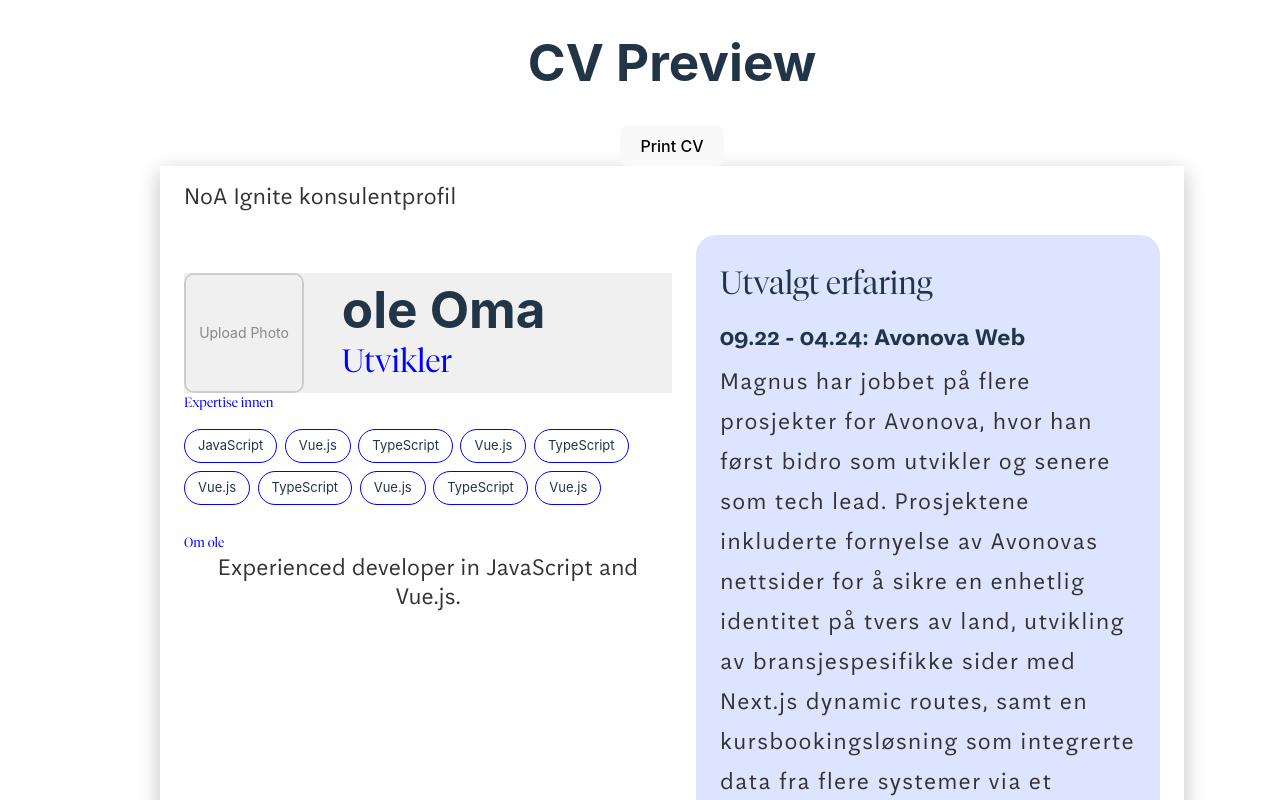
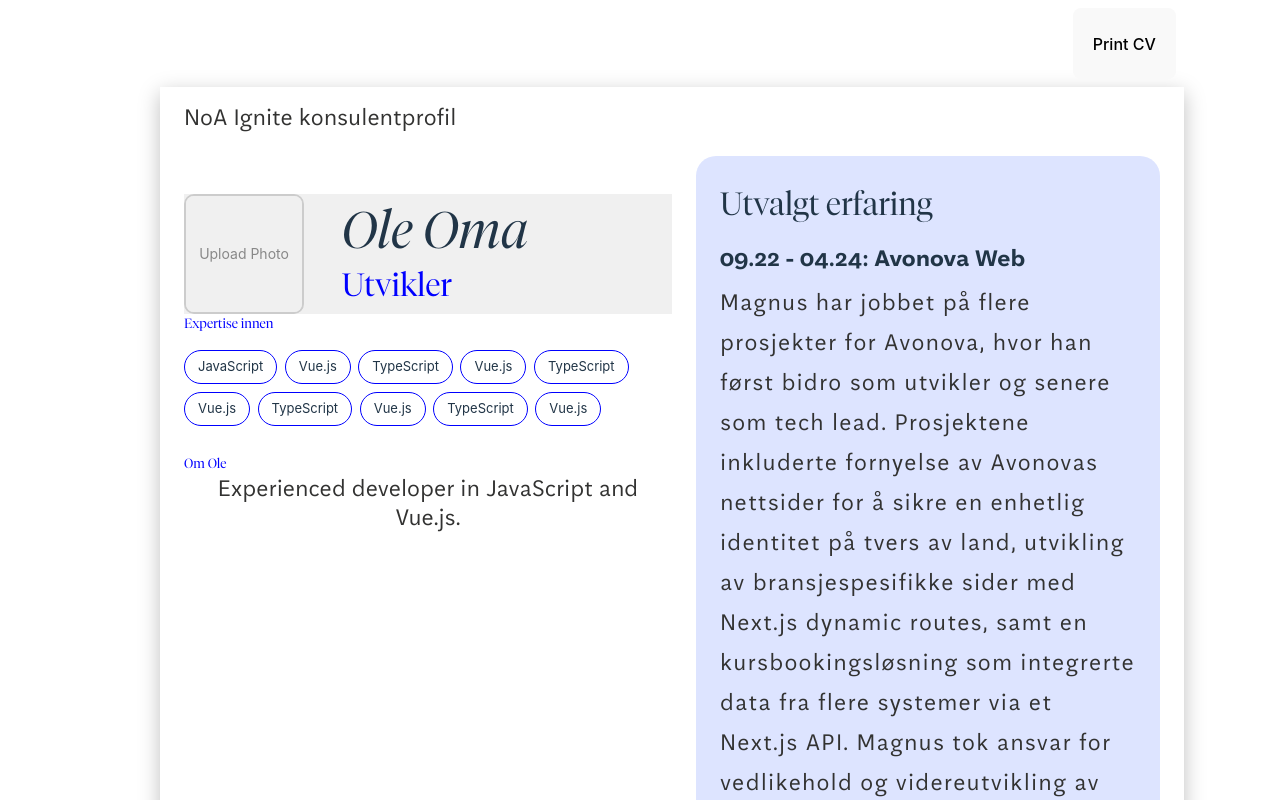
Before and after one commit to thenorthalliance/OnePagerCV, a Vue app: page / in a window 1280 px wide. Shown: the top 800 px of the page. Built offline with nearby package versions, Linux system fonts and the light colour scheme.

Commit message:
edit titel and print-button of web-page

```diff
--- a/src/App.vue
+++ b/src/App.vue
@@ -4,7 +4,7 @@ import { ProfileToRender } from './types';
 
 // Define a dummy ProfileToRender object
 const profileToRender: ProfileToRender = {
-  firstName: 'ole',
+  firstName: 'Ole',
   lastName: 'Oma',
   profilePicture: { src: 'https://via.placeholder.com/100', alt: 'Magnus Oma' },
   birthYear: 1990,
--- a/src/components/AboutColumn/AboutColumn.vue
+++ b/src/components/AboutColumn/AboutColumn.vue
@@ -23,8 +23,8 @@
       <p>{{ profile.bio }}</p>
 
       <div>
-          <span>f. {{ profile.birthYear }}</span>
-          <span>{{ profile.placeOfResidence }}</span>
+        <span>f. {{ profile.birthYear }}</span>
+        <span>{{ profile.placeOfResidence }}</span>
       </div>
     </div>
   </div>
--- a/src/components/Preview.vue
+++ b/src/components/Preview.vue
@@ -1,7 +1,9 @@
 <template>
   <div>
-    <h1>CV Preview</h1>
-    <button @click="exportToPDF">Print CV</button>
+    <div class="page-header">
+      <h1 class="tool-name">CV1P</h1>
+      <button @click="exportToPDF">Print CV</button>
+    </div>
 
     <!-- This is the preview of the CV -->
     <div id="layout" ref="cvPreview">
@@ -65,6 +67,19 @@ const exportToPDF = () => {
   background: var(--White, #FFF);
   box-shadow: 0px 6px 20px 0px rgba(0, 0, 0, 0.25);
 }
+.page-header {
+  display: flex;
+  justify-content: space-between;
+  width: 80vw;
+  padding: 0.5rem;
+}
+.tool-name {
+  font-family: NoAAftenScreenBold;
+  color: white;
+  font-size: 2rem;
+  text-align: center;
+  margin: 2rem 0 0 0;
+}
 .header{
   align-self: flex-start;
 }
--- a/src/style.css
+++ b/src/style.css
@@ -36,8 +36,9 @@ body {
 }
 
 h1 {
-  font-size: 3.2em;
-  line-height: 1.1;
+  font-family: TiemposFineLightItalic;
+  font-size: 3.2rem;
+  line-height: normal;
 }
 
 h2 {
```
